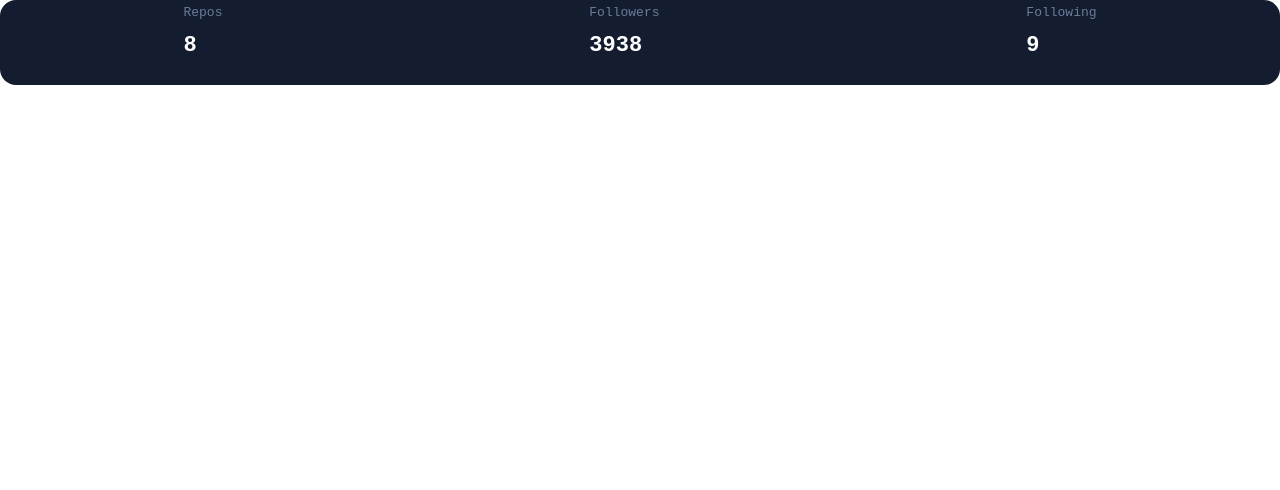
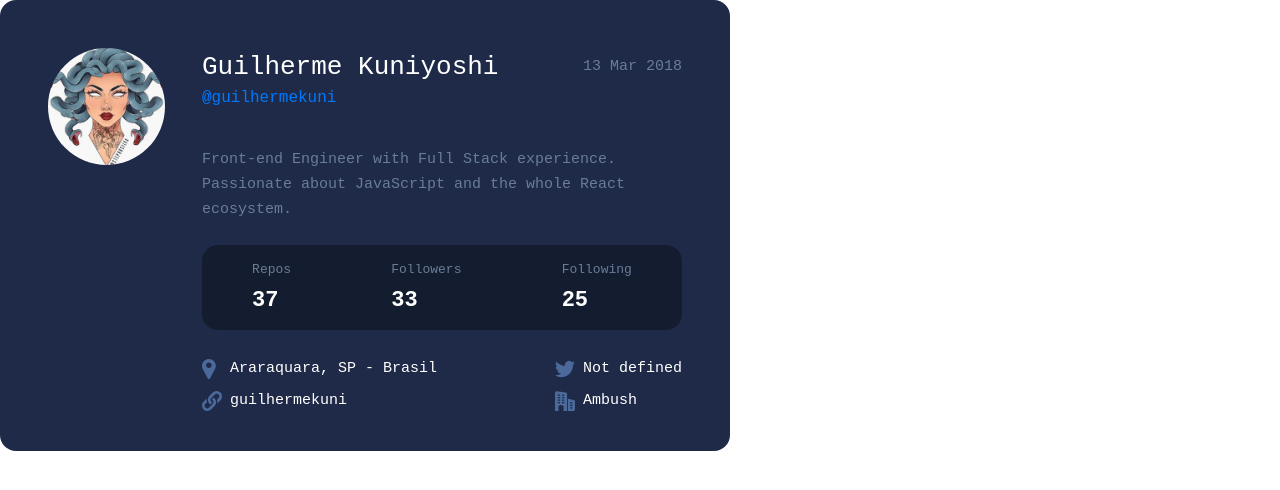
Before and after one commit to Ambush-Journey-Program/github-user-search-react-MarcelloAragoni, a React (Create React App) app: page / in a window 1280 px wide. Shown: the top 490 px of the page. Built offline with nearby package versions, Linux system fonts and the light colour scheme.

Commit message:
created main-box component (#11)
## github-user-search-react-MarcelloAragoni

## Description
created main-box component

## screenshot
<img width="749" alt="image" src="https://user-images.githubusercontent.com/32502447/204531850-ea32fae9-453e-4263-a37d-5efd62d99642.png">

```diff
--- a/src/components/link-box/LinkBox.jsx
+++ b/src/components/link-box/LinkBox.jsx
@@ -3,9 +3,10 @@ import Links from '../links';
 import Icons from '../icons';
 import './style.scss';
 
-export default function LinkBox({ city, blog, twitter, company }) {
+export default function LinkBox({ city, blog, blogLabel, twitter, company }) {
   const twitterUrl = twitter ? `https://twitter.com/${twitter}` : 'https://twitter.com/';
-  const formattedBlogLabel = formatSimpleLabel(blog);
+  const formattedBlogUrl = formatSimpleLabel(blog);
+  const formattedBlogLabel = formatSimpleLabel(blogLabel);
 
   return (
     <div className="link-box">
@@ -16,7 +17,7 @@ export default function LinkBox({ city, blog, twitter, company }) {
         </div>
         <div className="link-box--links">
           <Icons src="icon-website.svg" alt="website icon" />
-          <Links url={formattedBlogLabel}>{formattedBlogLabel}</Links>
+          <Links url={formattedBlogUrl}>{formattedBlogLabel}</Links>
         </div>
       </div>
       <div className="link-box--right">
--- /dev/null
+++ b/src/components/main-box/MainBox.jsx
@@ -0,0 +1,31 @@
+import { handleFormatDate } from '../../utilities/format-date';
+import Avatar from '../avatar';
+import UserBox from '../user-box';
+import PublicBox from '../public-box';
+import LinkBox from '../link-box';
+import './style.scss';
+
+export default function MainBox() {
+  const formattedDate = handleFormatDate('2018-03-13T12:20:43Z');
+
+  return (
+    <div className="main-box">
+      <Avatar src="medusa.jpeg" />
+      <div className="main-box--user">
+        <UserBox
+          user="Guilherme Kuniyoshi"
+          tag="guilhermekuni"
+          date={formattedDate}
+          bio="Front-end Engineer with Full Stack experience. Passionate about JavaScript and the whole React ecosystem."
+        />
+        <PublicBox repositoriesCount="37" followerCount="33" followingCount="25" />
+        <LinkBox
+          city="Araraquara, SP - Brasil"
+          blog="https://github.com/users/guilhermekuni"
+          blogLabel="guilhermekuni"
+          company="Ambush"
+        />
+      </div>
+    </div>
+  );
+}
--- /dev/null
+++ b/src/components/main-box/index.js
@@ -0,0 +1,3 @@
+import MainBox from './MainBox';
+
+export default MainBox;
--- /dev/null
+++ b/src/components/main-box/style.scss
@@ -0,0 +1,28 @@
+@import '../../root.scss';
+
+.main-box {
+  font-size: 15px;
+  display: grid;
+  grid-template-columns: 10.3125rem 33rem;
+  grid-column-gap: 2.3125rem;
+  background-color: $bg-primary;
+  border-radius: 1rem;
+  height: 26.1875rem;
+  width: 45.625rem;
+  padding-bottom: 2rem;
+
+  &--empty {
+    display: none;
+  }
+
+  &--user {
+    display: flex;
+    flex-direction: column;
+    margin-top: 3rem;
+    width: 30rem;
+  }
+
+  .search--links {
+    color: $white;
+  }
+}
--- a/src/components/user-box/style.scss
+++ b/src/components/user-box/style.scss
@@ -10,6 +10,7 @@
     justify-content: space-between;
 
     &--name {
+      color: $white;
       font-size: 26px;
       line-height: 38px;
       display: flex;
@@ -24,6 +25,7 @@
 
     &--date {
       font-size: 15px;
+      line-height: 38px;
       color: $gray;
     }
 
--- a/src/index.js
+++ b/src/index.jsx
@@ -1,5 +1,6 @@
 import React from 'react';
 import ReactDOM from 'react-dom/client';
+import './reset.css';
 import './index.css';
 import App from './App';
 import reportWebVitals from './reportWebVitals';
--- a/src/pages/home/index.jsx
+++ b/src/pages/home/index.jsx
@@ -1,5 +1,5 @@
-import PublicBox from '../../components/public-box';
+import MainBox from '../../components/main-box';
 
 export default function Home() {
-  return <PublicBox repositoriesCount="8" followerCount="3938" followingCount="9" />;
+  return <MainBox />;
 }
--- a/src/reportWebVitals.js
+++ b/src/reportWebVitals.js
@@ -1,4 +1,4 @@
-const reportWebVitals = onPerfEntry => {
+const reportWebVitals = (onPerfEntry) => {
   if (onPerfEntry && onPerfEntry instanceof Function) {
     import('web-vitals').then(({ getCLS, getFID, getFCP, getLCP, getTTFB }) => {
       getCLS(onPerfEntry);
--- /dev/null
+++ b/src/reset.css
@@ -0,0 +1,129 @@
+/* http://meyerweb.com/eric/tools/css/reset/
+   v2.0 | 20110126
+   License: none (public domain)
+*/
+
+html,
+body,
+div,
+span,
+applet,
+object,
+iframe,
+h1,
+h2,
+h3,
+h4,
+h5,
+h6,
+p,
+blockquote,
+pre,
+a,
+abbr,
+acronym,
+address,
+big,
+cite,
+code,
+del,
+dfn,
+em,
+img,
+ins,
+kbd,
+q,
+s,
+samp,
+small,
+strike,
+strong,
+sub,
+sup,
+tt,
+var,
+b,
+u,
+i,
+center,
+dl,
+dt,
+dd,
+ol,
+ul,
+li,
+fieldset,
+form,
+label,
+legend,
+table,
+caption,
+tbody,
+tfoot,
+thead,
+tr,
+th,
+td,
+article,
+aside,
+canvas,
+details,
+embed,
+figure,
+figcaption,
+footer,
+header,
+hgroup,
+menu,
+nav,
+output,
+ruby,
+section,
+summary,
+time,
+mark,
+audio,
+video {
+  margin: 0;
+  padding: 0;
+  border: 0;
+  font-size: 100%;
+  font: inherit;
+  vertical-align: baseline;
+}
+/* HTML5 display-role reset for older browsers */
+article,
+aside,
+details,
+figcaption,
+figure,
+footer,
+header,
+hgroup,
+menu,
+nav,
+section {
+  display: block;
+}
+body {
+  line-height: 1;
+}
+ol,
+ul {
+  list-style: none;
+}
+blockquote,
+q {
+  quotes: none;
+}
+blockquote:before,
+blockquote:after,
+q:before,
+q:after {
+  content: '';
+  content: none;
+}
+table {
+  border-collapse: collapse;
+  border-spacing: 0;
+}
--- a/src/root.scss
+++ b/src/root.scss
@@ -4,6 +4,7 @@ $white: #FFFFFF;
 $black: #000000;
 $gray: #697C9A;
 $bg-color: #141D2F;
+$bg-primary: #1E2A47;
 
 body {
   font-family: monospace;
```
Also changed, not shown: public/images/icon-location.svg.
